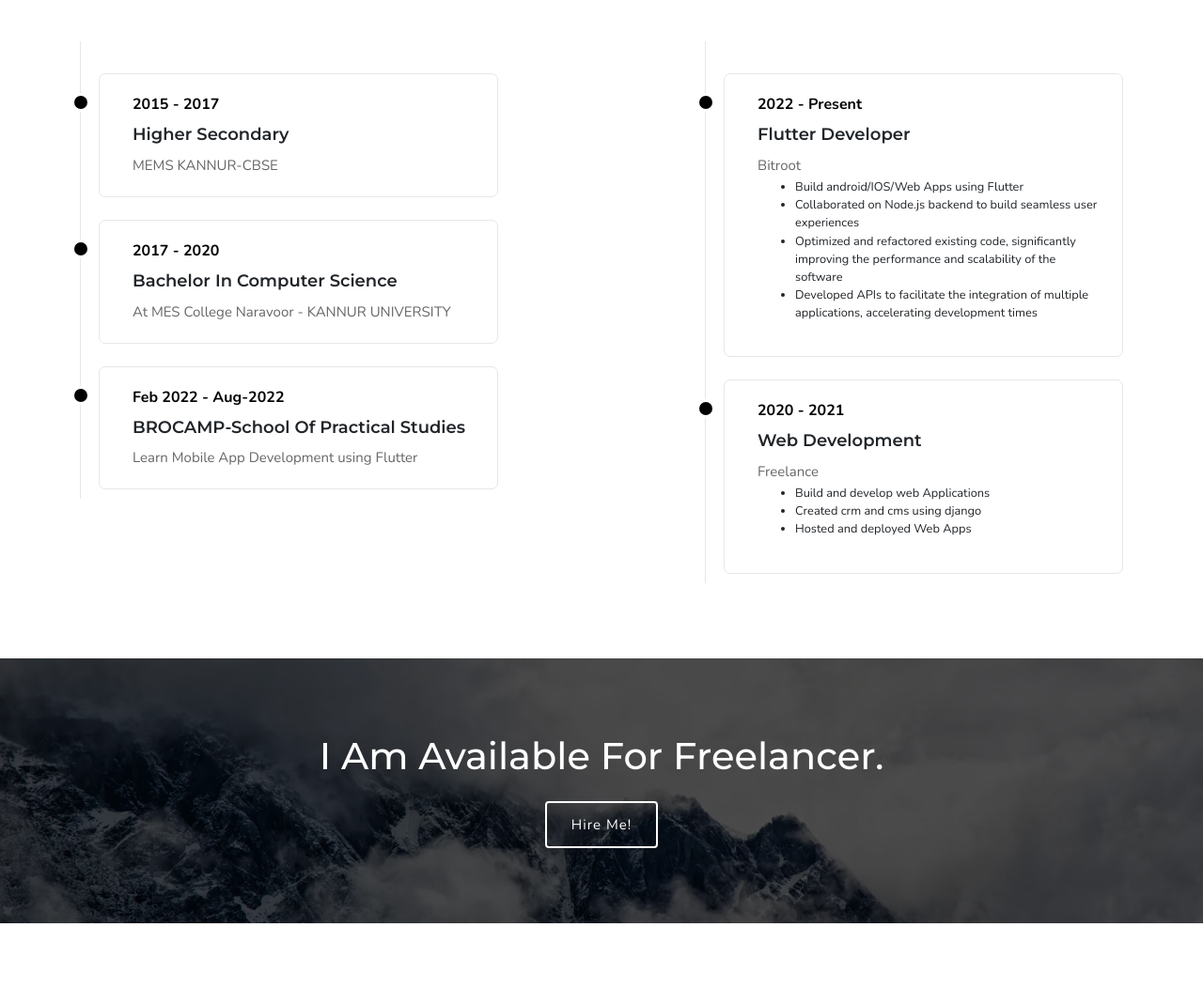
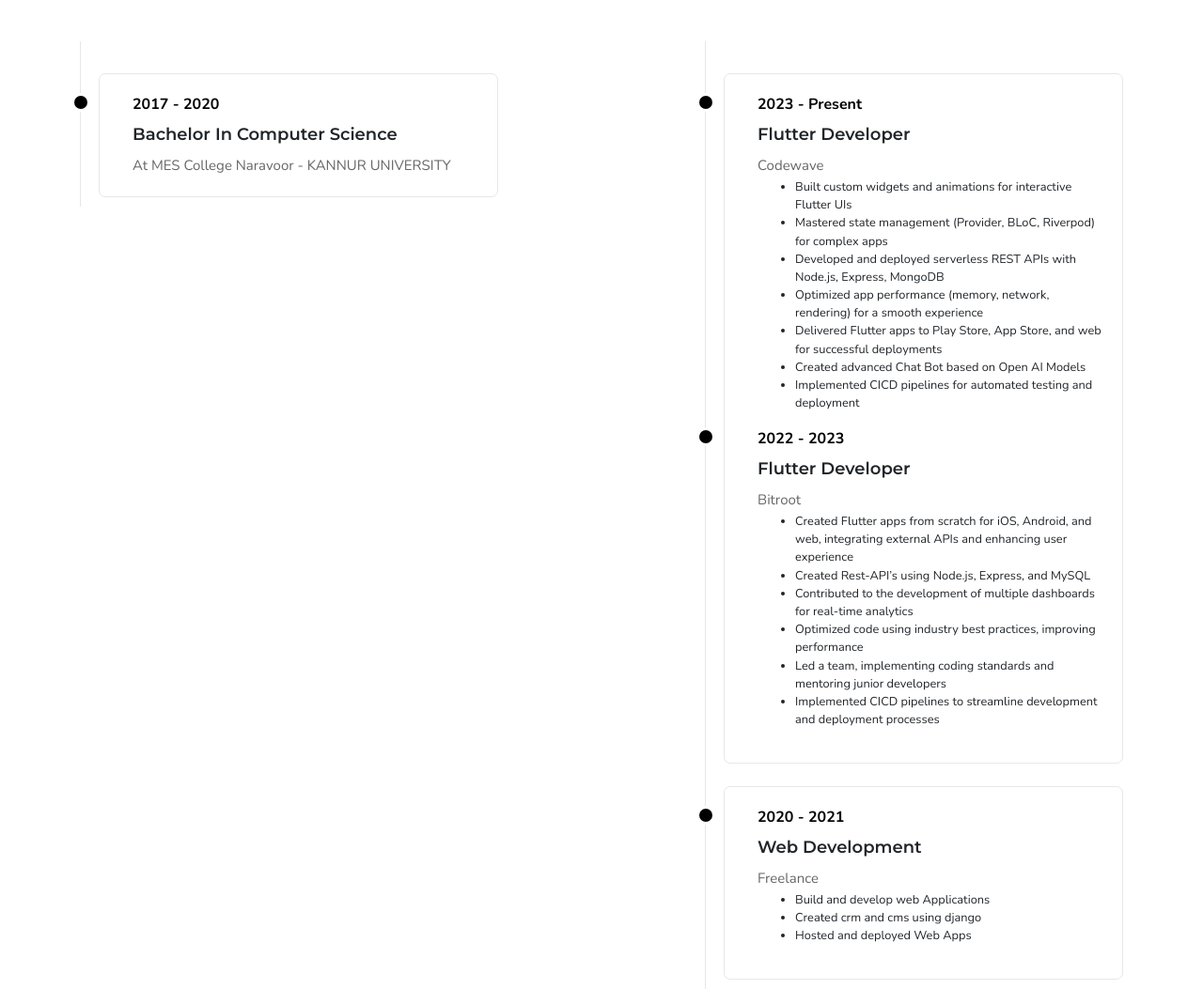
Before and after one commit to Sahalmp/My-Portfolio, a plain HTML site: page index.html in a window 1280 px wide. Shown: the part 3540-4593 px from the top of the page at 94% size. Drawn offline with nearby package versions, Linux system fonts and the light colour scheme.

Commit message:
add expereience

```diff
--- a/index.html
+++ b/index.html
@@ -415,7 +415,7 @@
             <div class="row mt-4 pt-4">
                 <div class="col-lg-5">
                     <div class="cv_edu_exp mt-3">
-                        <div class="cv_edu_exp_box mt-4">
+                        <!-- <div class="cv_edu_exp_box mt-4">
                             <div class="row">
                                 <div class="col-lg-12">
                                     <div class="cv_edu_exp_year font-weight-bold text-custom position-relative">2015 -
@@ -426,7 +426,7 @@
                                     </div>
                                 </div>
                             </div>
-                        </div>
+                        </div> -->
 
                         <div class="cv_edu_exp_box mt-4">
                             <div class="row">
@@ -441,7 +441,7 @@
                             </div>
                         </div>
 
-                        <div class="cv_edu_exp_box mt-4">
+                        <!-- <div class="cv_edu_exp_box mt-4">
                             <div class="row">
                                 <div class="col-lg-12">
                                     <div class="cv_edu_exp_year font-weight-bold text-custom position-relative">Feb 2022 -
@@ -452,7 +452,7 @@
                                     </div>
                                 </div>
                             </div>
-                        </div>
+                        </div> -->
                     </div>
                 </div>
                 <div class="col-lg-5 offset-lg-2">
@@ -460,19 +460,38 @@
                         <div class="cv_edu_exp_box mt-4">
                             <div class="row">
                                 <div class="col-lg-12">
-                                    <div class="cv_edu_exp_year font-weight-bold text-custom position-relative">2022 -
-                                        Present</div>
+                                    <div class="cv_edu_exp_year font-weight-bold text-custom position-relative">2023 - Present</div>
+                                    <div class="cb_edu_exp_detail">
+                                        <h4>Flutter Developer</h4>
+                                        <p class="cv_desc mb-0">Codewave<small><br>
+                                            <ul>
+                                                <li>Built custom widgets and animations for interactive Flutter UIs</li>
+                                                <li>Mastered state management (Provider, BLoC, Riverpod) for complex apps</li>
+                                                <li>Developed and deployed serverless REST APIs with Node.js, Express, MongoDB</li>
+                                                <li>Optimized app performance (memory, network, rendering) for a smooth experience</li>
+                                                <li>Delivered Flutter apps to Play Store, App Store, and web for successful deployments</li>
+                                                <li>Created advanced Chat Bot based on Open AI Models</li>
+                                                <li>Implemented CICD pipelines for automated testing and deployment</li>
+                                            </ul>
+                                        </small></p>
+                                    </div>
+                                </div>
+                            </div>
+                            <div class="row">
+                                <div class="col-lg-12">
+                                    <div class="cv_edu_exp_year font-weight-bold text-custom position-relative">2022 - 2023</div>
                                     <div class="cb_edu_exp_detail">
                                         <h4>Flutter Developer</h4>
                                         <p class="cv_desc mb-0">Bitroot<small><br>
                                             <ul>
-                                                <li>Build android/IOS/Web Apps using Flutter</li>
-                                                <li>Collaborated on Node.js backend to build seamless user experiences
-                                                </li>
-                                                <li>Optimized and refactored existing code, significantly improving the performance and scalability of the software</li>
-                                                <li>Developed APIs to facilitate the integration of multiple applications, accelerating development times</li>
+                                                <li>Created Flutter apps from scratch for iOS, Android, and web, integrating external APIs and enhancing user experience</li>
+                                                <li>Created Rest-API’s using Node.js, Express, and MySQL</li>
+                                                <li>Contributed to the development of multiple dashboards for real-time analytics</li>
+                                                <li>Optimized code using industry best practices, improving performance</li>
+                                                <li>Led a team, implementing coding standards and mentoring junior developers</li>
+                                                <li>Implemented CICD pipelines to streamline development and deployment processes</li>
                                             </ul>
-                                            </small></p>
+                                        </small></p>
                                     </div>
                                 </div>
                             </div>
```
